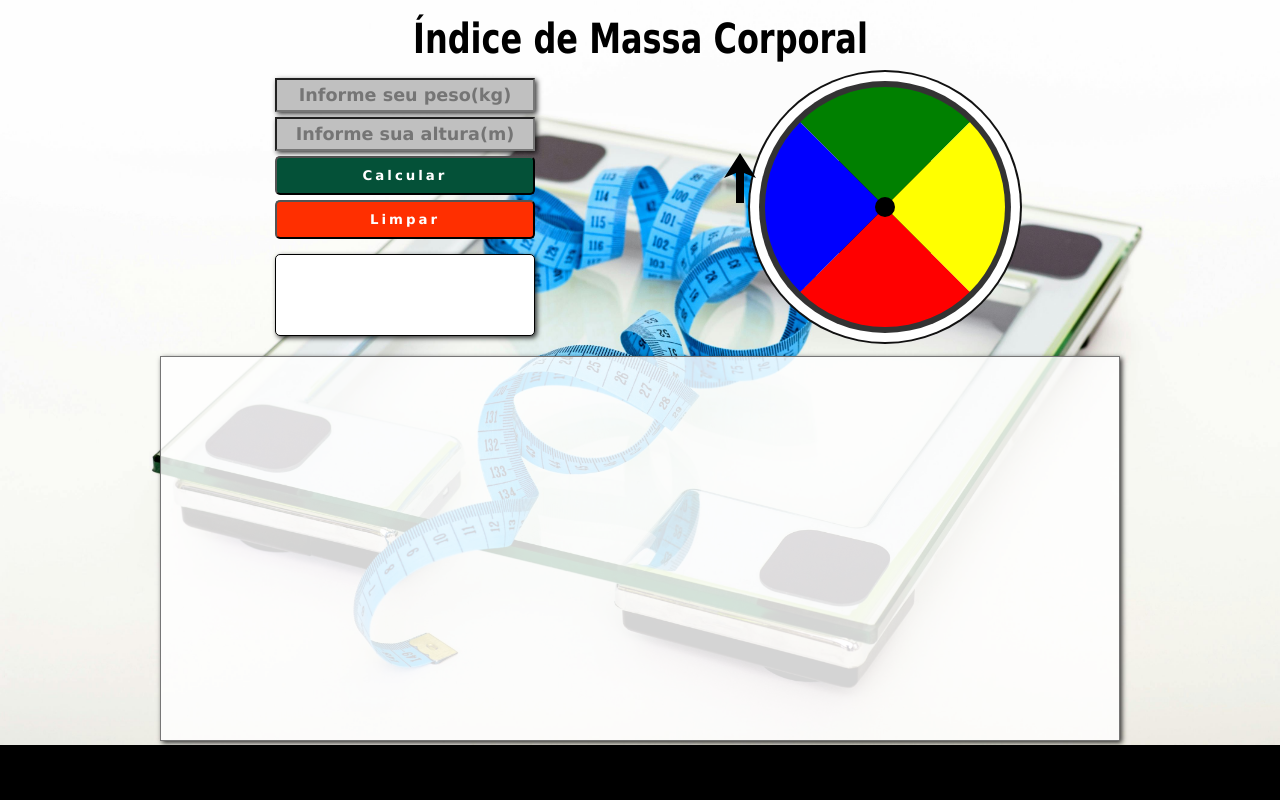
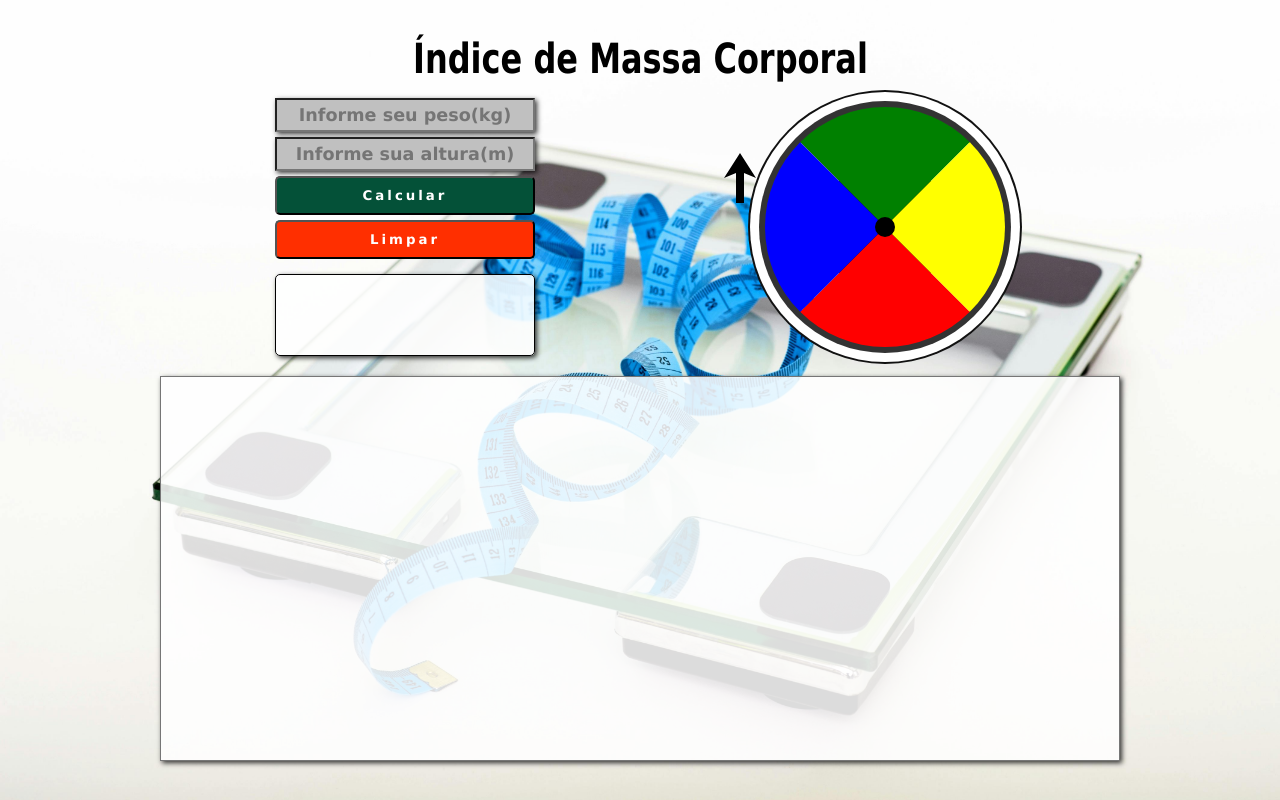
Before and after one commit to bladecva120/AppImc, a plain HTML site: page index.html in a window 1280 px wide. Drawn offline with Linux system fonts and the light colour scheme.

Commit message:
Update index.html

```diff
--- a/index.html
+++ b/index.html
@@ -24,6 +24,7 @@
 
         body>div#container {
             width: 100vw;
+            min-height: 100vh;
             background-color: aquamarine;
             display: flex;
             flex-flow: column nowrap;
@@ -36,7 +37,8 @@
             font-size: 1em;
             text-align: center;
             transform: scaleY(1.3);
-            margin: 20px 0;
+            margin: 20px;
+            margin-top: 40px;
         }
 
 
@@ -127,6 +129,7 @@
             box-shadow: 2px 2px 5px rgba(0, 0, 0, 0.797);
             user-select: none;
             width: 100%;
+            background-color: rgba(255, 255, 255, 0.861);
         }
 
         output#saida1,
@@ -150,7 +153,7 @@
             padding: 7px;
             padding-top: 20px;
             box-shadow: 2px 2px 5px rgba(0, 0, 0, 0.797);
-            background-color: rgba(255, 255, 255, 0.833);
+            background-color: rgba(255, 255, 255, 0.861);
         }
 
         @keyframes identifier {
```
